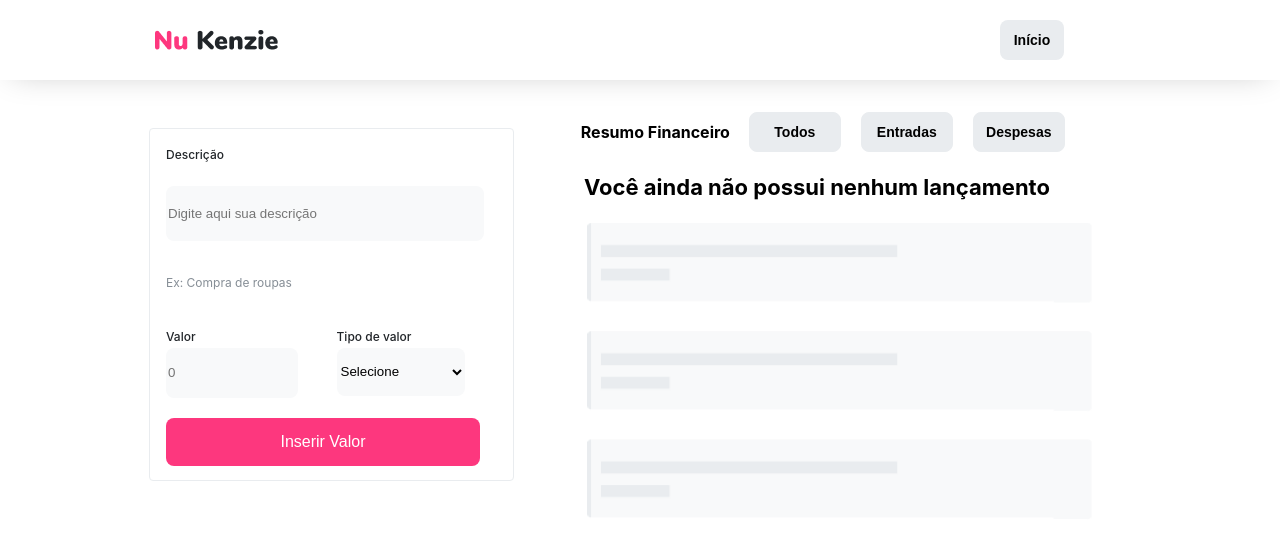
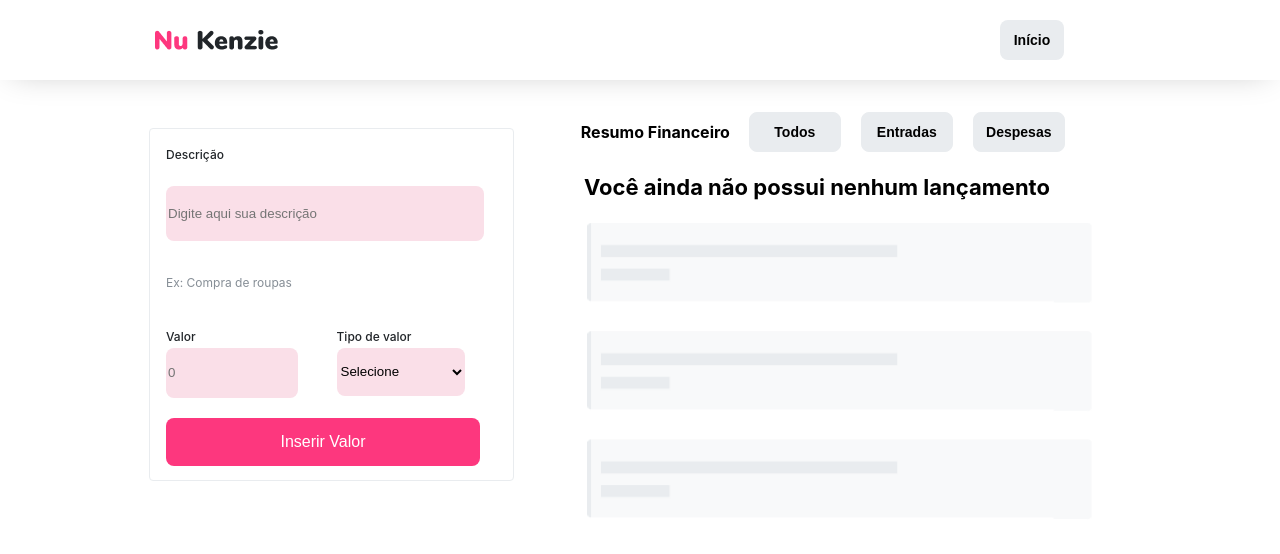
Before and after one commit to arimoncaojr/nu-kenzie, a React (Create React App) app in the folder react-entrega-s1-nu-kenzie-arimoncaojr/: page / in a window 1280 px wide. Both pictures are taken after a click on the button "Iniciar". Shown: the top 554 px of the page. Built offline with nearby package versions, Linux system fonts and the light colour scheme.

Commit message:
feat:colocando mensagens de erro nos inputs

```diff
--- a/react-entrega-s1-nu-kenzie-arimoncaojr/src/App.css
+++ b/react-entrega-s1-nu-kenzie-arimoncaojr/src/App.css
@@ -140,8 +140,11 @@ select {
   width: 128px;
   height: 48px;
   border: transparent;
-  background-color: #f8f9fa;
   border-radius: 8px;
+}
+input:invalid,
+select:invalid {
+  background-color: #fadfe8;
 }
 .container-total-value {
   width: 10%;
--- a/react-entrega-s1-nu-kenzie-arimoncaojr/src/Form/index.jsx
+++ b/react-entrega-s1-nu-kenzie-arimoncaojr/src/Form/index.jsx
@@ -70,8 +70,9 @@ export const Form = ({ listTransactions, addInfos, removeItem }) => {
                       <input
                         type="text"
                         placeholder="0"
-                        pattern="[0-9]+([.\,][0-9]+)?"
+                        pattern="^[\d,.]+$"
                         onChange={(event) => setValorInput(event.target.value)}
+                        title="Somente é permitido números, ponto e vírgula"
                         required
                       />
                     </div>
```
